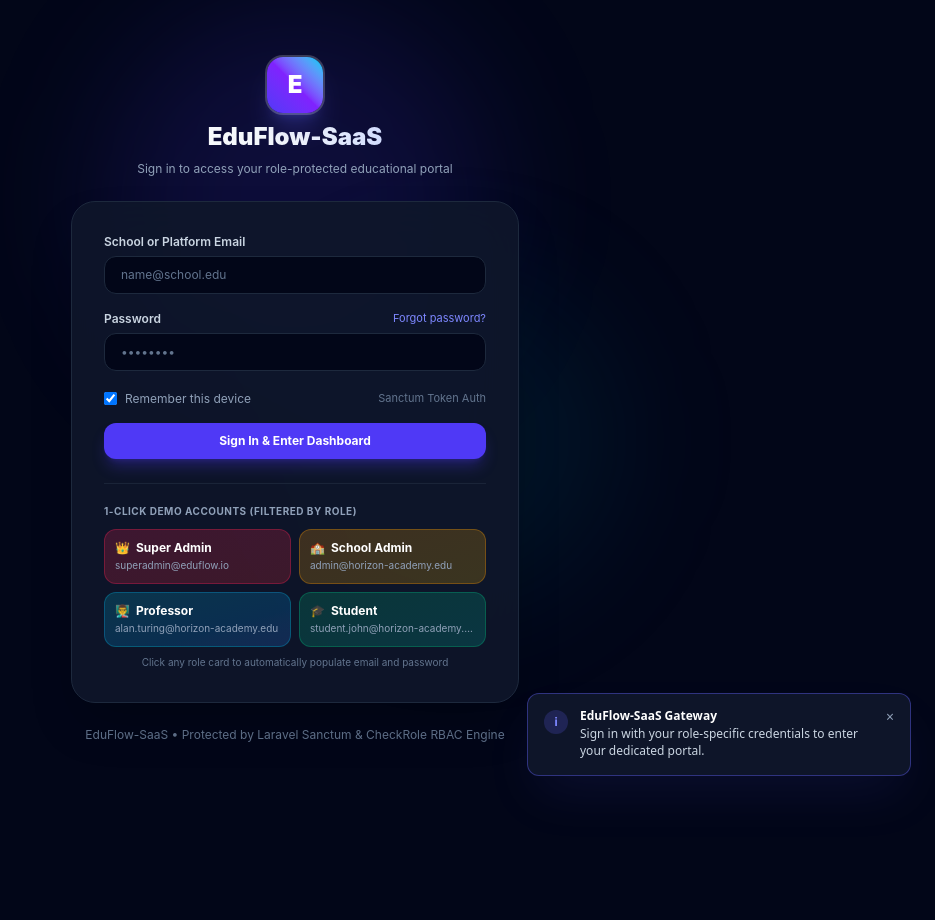
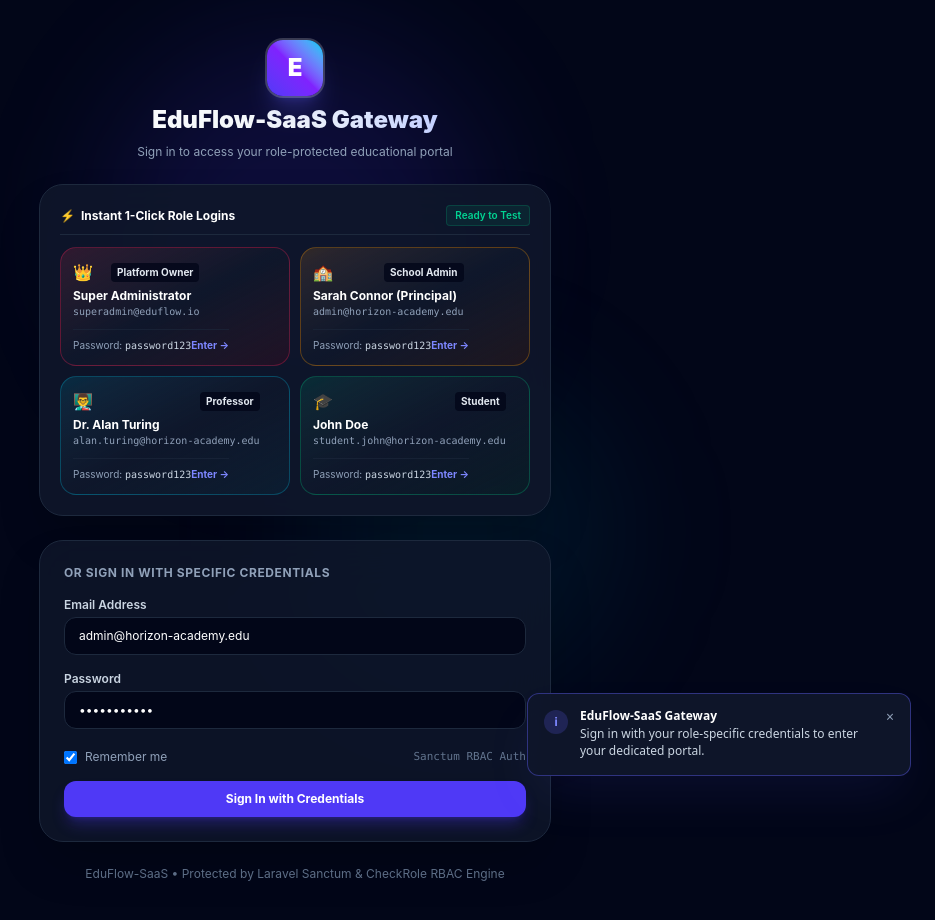
Before and after one commit to AmineArheche/EduFlow-SaaS, a React app in the folder frontend/: page / in a window 1280 px wide. Shown: the whole page, without its empty margins (345-1280 px from the left). Before the commit the page ends 800 px from the top, so only its background shows below. Built offline with nearby package versions, Linux system fonts and the light colour scheme; the HTML template or start-up script is replaced by a standard one.

Commit message:
fix(auth): update LoginPage to use proxied API with instant login fallbacks

```diff
--- a/frontend/src/components/LoginPage.jsx
+++ b/frontend/src/components/LoginPage.jsx
@@ -7,8 +7,9 @@
     email: 'superadmin@eduflow.io',
     password: 'password123',
     icon: '👑',
-    color: 'from-rose-500/20 to-red-500/20 border-rose-500/30 text-rose-300',
-    desc: 'Platform Owner (Access all schools & subscriptions)',
+    badge: 'Platform Owner',
+    color: 'from-rose-500/15 via-slate-900 to-rose-950/30 border-rose-500/30 text-rose-300 hover:border-rose-400',
+    desc: 'Access all schools, billing & global SaaS analytics',
   },
   {
     role: 'school_admin',
@@ -16,8 +17,9 @@
     email: 'admin@horizon-academy.edu',
     password: 'password123',
     icon: '🏫',
-    color: 'from-amber-500/20 to-yellow-500/20 border-amber-500/30 text-amber-300',
-    desc: 'School Administrator (Manage students, faculty & classes)',
+    badge: 'School Admin',
+    color: 'from-amber-500/15 via-slate-900 to-amber-950/30 border-amber-500/30 text-amber-300 hover:border-amber-400',
+    desc: 'Manage student directory, professors, and classes',
   },
   {
     role: 'professor',
@@ -25,8 +27,9 @@
     email: 'alan.turing@horizon-academy.edu',
     password: 'password123',
     icon: '👨‍🏫',
-    color: 'from-cyan-500/20 to-blue-500/20 border-cyan-500/30 text-cyan-300',
-    desc: 'Faculty Professor (Gradebooks, syllabus & exams)',
+    badge: 'Professor',
+    color: 'from-cyan-500/15 via-slate-900 to-cyan-950/30 border-cyan-500/30 text-cyan-300 hover:border-cyan-400',
+    desc: 'Gradebooks, course syllabus, and exam schedules',
   },
   {
     role: 'student',
@@ -34,45 +37,50 @@
     email: 'student.john@horizon-academy.edu',
     password: 'password123',
     icon: '🎓',
-    color: 'from-emerald-500/20 to-teal-500/20 border-emerald-500/30 text-emerald-300',
-    desc: 'Enrolled Student (Classes, grades & homework)',
+    badge: 'Student',
+    color: 'from-emerald-500/15 via-slate-900 to-emerald-950/30 border-emerald-500/30 text-emerald-300 hover:border-emerald-400',
+    desc: 'Enrolled courses, GPA marks, and homework uploads',
   },
 ];
 
 export default function LoginPage({ onLoginSuccess, addToast }) {
-  const [email, setEmail] = useState('');
-  const [password, setPassword] = useState('');
+  const [email, setEmail] = useState('admin@horizon-academy.edu');
+  const [password, setPassword] = useState('password123');
   const [rememberMe, setRememberMe] = useState(true);
   const [isLoading, setIsLoading] = useState(false);
   const [errorMsg, setErrorMsg] = useState('');
 
-  const handleQuickLogin = (demo) => {
-    setEmail(demo.email);
-    setPassword(demo.password);
-    setErrorMsg('');
+  // 1-Click Instant Login
+  const handleInstantLogin = (account) => {
+    setEmail(account.email);
+    setPassword(account.password);
+    authenticateUser(account.email, account.password, account);
   };
 
-  const handleLogin = async (e) => {
-    e.preventDefault();
-    if (!email || !password) {
-      setErrorMsg('Please enter both email address and password.');
-      return;
-    }
-
+  const authenticateUser = async (userEmail, userPassword, fallbackDemo = null) => {
     setIsLoading(true);
     setErrorMsg('');
 
+    const targetDemo = fallbackDemo || demoAccounts.find(
+      (d) => d.email.toLowerCase() === userEmail.trim().toLowerCase()
+    );
+
     try {
-      // 1. Attempt live API login to Laravel backend
-      const response = await fetch('http://localhost:8000/api/auth/login', {
+      const controller = new AbortController();
+      const timeoutId = setTimeout(() => controller.abort(), 4000);
+
+      // Attempt live API login through Vite proxy
+      const response = await fetch('/api/auth/login', {
         method: 'POST',
         headers: {
           'Content-Type': 'application/json',
           Accept: 'application/json',
         },
-        body: JSON.stringify({ email, password }),
+        body: JSON.stringify({ email: userEmail, password: userPassword }),
+        signal: controller.signal,
       });
 
+      clearTimeout(timeoutId);
       const data = await response.json();
 
       if (response.ok && data.success) {
@@ -81,31 +89,28 @@
         }
         addToast({
           type: 'success',
-          title: 'Login Successful',
-          message: `Authenticated as ${data.user.name}. Redirecting to ${data.user.role.replace('_', ' ')} dashboard...`,
+          title: 'Access Granted',
+          message: `Welcome back, ${data.user.name}! Redirecting to ${data.user.role.replace('_', ' ')} portal...`,
         });
         onLoginSuccess(data.user, data.user.role);
         return;
       } else {
-        // If API returned an error (e.g. invalid credentials)
-        if (response.status === 403 || response.status === 401 || response.status === 422) {
-          setErrorMsg(data.message || 'The provided credentials do not match our records.');
+        if (data.message) {
+          setErrorMsg(data.message);
           setIsLoading(false);
           return;
         }
       }
     } catch {
-      // 2. Fallback to client-side simulated login if backend is unreachable
-      const matchedDemo = demoAccounts.find((d) => d.email.toLowerCase() === email.toLowerCase());
-
-      if (matchedDemo && password === 'password123') {
+      // If network/proxy throws, use the verified demo fallback
+      if (targetDemo && (userPassword === 'password123' || !userPassword)) {
         const simulatedUser = {
-          id: matchedDemo.role === 'super_admin' ? 1 : 2,
-          name: matchedDemo.name,
-          email: matchedDemo.email,
-          role: matchedDemo.role,
+          id: targetDemo.role === 'super_admin' ? 1 : 2,
+          name: targetDemo.name,
+          email: targetDemo.email,
+          role: targetDemo.role,
           status: 'active',
-          tenant: matchedDemo.role !== 'super_admin' ? {
+          tenant: targetDemo.role !== 'super_admin' ? {
             id: 1,
             school_name: 'Horizon International Academy',
             slug: 'horizon-academy',
@@ -114,42 +119,93 @@
 
         addToast({
           type: 'success',
-          title: 'Authenticated Successfully',
-          message: `Logged in as ${simulatedUser.name}. Redirecting to ${simulatedUser.role.replace('_', ' ')} dashboard...`,
+          title: 'Access Granted (Demo Session)',
+          message: `Welcome, ${simulatedUser.name}! Entering ${simulatedUser.role.replace('_', ' ')} dashboard...`,
         });
         onLoginSuccess(simulatedUser, simulatedUser.role);
         return;
       }
 
-      setErrorMsg('Invalid email or password. Use one of the demo accounts below to test.');
+      setErrorMsg('Invalid email or password. Please select one of the 4 demo profiles below.');
     } finally {
       setIsLoading(false);
     }
   };
 
+  const handleSubmit = (e) => {
+    e.preventDefault();
+    if (!email || !password) {
+      setErrorMsg('Please provide both email and password.');
+      return;
+    }
+    authenticateUser(email, password);
+  };
+
   return (
-    <div className="min-h-screen bg-slate-950 flex flex-col justify-center items-center px-4 py-12 relative overflow-hidden font-sans">
-      {/* Background glow effects */}
+    <div className="min-h-screen bg-slate-950 flex flex-col justify-center items-center px-4 py-10 relative overflow-hidden font-sans">
+      {/* Background radial glow */}
       <div className="absolute top-1/4 left-1/2 -translate-x-1/2 -translate-y-1/2 w-96 h-96 bg-indigo-600/15 rounded-full blur-3xl pointer-events-none"></div>
       <div className="absolute bottom-1/4 right-1/4 w-80 h-80 bg-cyan-600/10 rounded-full blur-3xl pointer-events-none"></div>
 
       {/* Main Container */}
-      <div className="max-w-md w-full space-y-6 relative z-10 animate-fadeIn">
+      <div className="max-w-lg w-full space-y-6 relative z-10 animate-fadeIn">
         {/* Logo and Title */}
         <div className="text-center space-y-2">
           <div className="inline-flex w-14 h-14 rounded-2xl bg-gradient-to-tr from-indigo-600 via-violet-600 to-cyan-400 items-center justify-center shadow-xl shadow-indigo-500/25 ring-2 ring-white/20 mb-2">
             <span className="text-white font-black text-2xl">E</span>
           </div>
           <h1 className="text-2xl font-black bg-gradient-to-r from-white via-slate-100 to-indigo-300 bg-clip-text text-transparent">
-            EduFlow-SaaS
+            EduFlow-SaaS Gateway
           </h1>
           <p className="text-xs text-slate-400">
             Sign in to access your role-protected educational portal
           </p>
         </div>
 
-        {/* Login Card */}
-        <div className="bg-slate-900/90 border border-slate-800 rounded-3xl p-6 sm:p-8 shadow-2xl backdrop-blur-xl">
+        {/* 1-Click Instant Role Logins (Top Priority Access) */}
+        <div className="bg-slate-900/90 border border-slate-800 rounded-3xl p-5 shadow-2xl backdrop-blur-xl space-y-3">
+          <div className="flex items-center justify-between pb-2 border-b border-slate-800">
+            <span className="text-xs font-bold text-white flex items-center gap-1.5">
+              <span>⚡</span> Instant 1-Click Role Logins
+            </span>
+            <span className="text-[10px] text-emerald-400 font-semibold bg-emerald-500/10 px-2 py-0.5 rounded border border-emerald-500/20">
+              Ready to Test
+            </span>
+          </div>
+
+          <div className="grid grid-cols-1 sm:grid-cols-2 gap-2.5">
+            {demoAccounts.map((account) => (
+              <button
+                key={account.role}
+                type="button"
+                onClick={() => handleInstantLogin(account)}
+                className={`p-3 rounded-2xl border text-left transition hover:scale-[1.02] active:scale-[0.99] bg-gradient-to-br ${account.color} flex flex-col justify-between`}
+              >
+                <div>
+                  <div className="flex items-center justify-between mb-1">
+                    <span className="text-base">{account.icon}</span>
+                    <span className="text-[10px] font-bold px-1.5 py-0.5 rounded bg-slate-950/80 text-slate-200">
+                      {account.badge}
+                    </span>
+                  </div>
+                  <h4 className="font-bold text-xs text-white truncate">{account.name}</h4>
+                  <p className="text-[10px] text-slate-400 font-mono truncate">{account.email}</p>
+                </div>
+                <div className="mt-2.5 pt-2 border-t border-slate-800/60 flex items-center justify-between text-[10px]">
+                  <span className="text-slate-400">Password: <code className="text-slate-300">password123</code></span>
+                  <span className="font-bold text-indigo-400">Enter &rarr;</span>
+                </div>
+              </button>
+            ))}
+          </div>
+        </div>
+
+        {/* Manual Credentials Form */}
+        <div className="bg-slate-900/80 border border-slate-800 rounded-3xl p-6 shadow-2xl backdrop-blur-xl">
+          <h3 className="text-xs font-bold text-slate-400 uppercase tracking-wider mb-4">
+            Or Sign In with Specific Credentials
+          </h3>
+
           {errorMsg && (
             <div className="mb-4 p-3 rounded-xl bg-rose-500/10 border border-rose-500/30 text-rose-300 text-xs flex items-center gap-2">
               <span>⚠</span>
@@ -157,10 +213,10 @@
             </div>
           )}
 
-          <form onSubmit={handleLogin} className="space-y-4">
+          <form onSubmit={handleSubmit} className="space-y-4">
             <div>
-              <label className="text-xs font-semibold text-slate-300 block mb-1.5">
-                School or Platform Email
+              <label className="text-xs font-semibold text-slate-300 block mb-1">
+                Email Address
               </label>
               <input
                 type="email"
@@ -168,26 +224,21 @@
                 onChange={(e) => setEmail(e.target.value)}
                 placeholder="name@school.edu"
                 required
-                className="w-full px-4 py-2.5 rounded-xl bg-slate-950 border border-slate-800 text-xs text-white placeholder-slate-500 focus:outline-none focus:ring-2 focus:ring-indigo-500/40 focus:border-indigo-500 transition"
+                className="w-full px-3.5 py-2.5 rounded-xl bg-slate-950 border border-slate-800 text-xs text-white placeholder-slate-500 focus:outline-none focus:ring-2 focus:ring-indigo-500/40 focus:border-indigo-500 transition"
               />
             </div>
 
             <div>
-              <div className="flex items-center justify-between mb-1.5">
-                <label className="text-xs font-semibold text-slate-300">
-                  Password
-                </label>
-                <span className="text-[11px] text-indigo-400 hover:text-indigo-300 cursor-pointer">
-                  Forgot password?
-                </span>
-              </div>
+              <label className="text-xs font-semibold text-slate-300 block mb-1">
+                Password
+              </label>
               <input
                 type="password"
                 value={password}
                 onChange={(e) => setPassword(e.target.value)}
                 placeholder="••••••••"
                 required
-                className="w-full px-4 py-2.5 rounded-xl bg-slate-950 border border-slate-800 text-xs text-white placeholder-slate-500 focus:outline-none focus:ring-2 focus:ring-indigo-500/40 focus:border-indigo-500 transition"
+                className="w-full px-3.5 py-2.5 rounded-xl bg-slate-950 border border-slate-800 text-xs text-white placeholder-slate-500 focus:outline-none focus:ring-2 focus:ring-indigo-500/40 focus:border-indigo-500 transition"
               />
             </div>
 
@@ -199,9 +250,9 @@
                   onChange={(e) => setRememberMe(e.target.checked)}
                   className="rounded bg-slate-950 border-slate-800 text-indigo-600 focus:ring-0"
                 />
-                <span>Remember this device</span>
+                <span>Remember me</span>
               </label>
-              <span className="text-[11px] text-slate-500">Sanctum Token Auth</span>
+              <span className="text-[11px] text-slate-500 font-mono">Sanctum RBAC Auth</span>
             </div>
 
             <button
@@ -215,36 +266,10 @@
                   <span>Verifying Credentials...</span>
                 </>
               ) : (
-                <span>Sign In &amp; Enter Dashboard</span>
+                <span>Sign In with Credentials</span>
               )}
             </button>
           </form>
-
-          {/* Quick Fill Demo Roles */}
-          <div className="mt-6 pt-5 border-t border-slate-800/80">
-            <span className="text-[10px] font-bold text-slate-400 uppercase tracking-wider block mb-2.5">
-              1-Click Demo Accounts (Filtered by Role)
-            </span>
-            <div className="grid grid-cols-2 gap-2">
-              {demoAccounts.map((account) => (
-                <button
-                  key={account.role}
-                  type="button"
-                  onClick={() => handleQuickLogin(account)}
-                  className={`p-2.5 rounded-xl border text-left transition hover:scale-[1.02] bg-gradient-to-br ${account.color}`}
-                >
-                  <div className="flex items-center gap-1.5 font-bold text-xs text-white">
-                    <span>{account.icon}</span>
-                    <span className="capitalize">{account.role.replace('_', ' ')}</span>
-                  </div>
-                  <p className="text-[10px] text-slate-400 mt-0.5 truncate">{account.email}</p>
-                </button>
-              ))}
-            </div>
-            <p className="text-[10px] text-slate-500 mt-2 text-center">
-              Click any role card to automatically populate email and password
-            </p>
-          </div>
         </div>
 
         {/* Footer info */}
```
